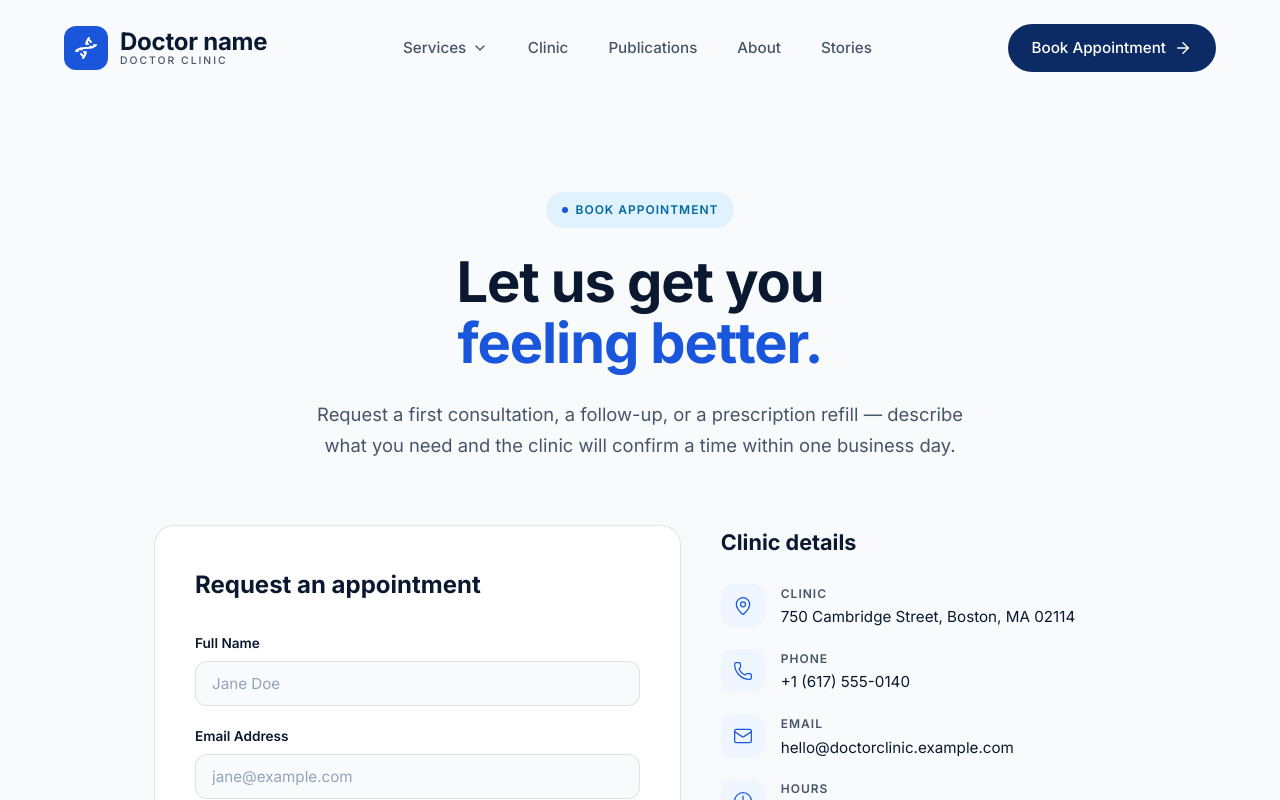
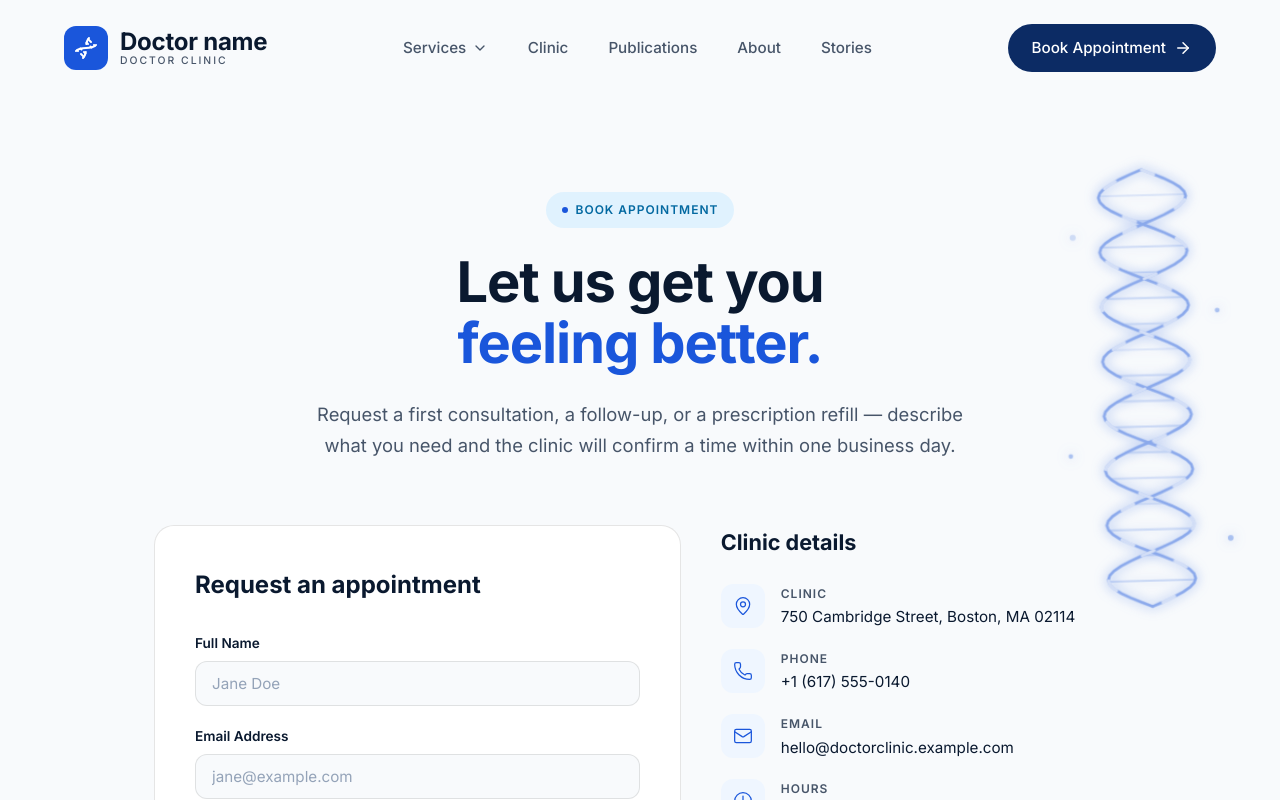
Before and after one commit to XORNOTFOUND02/genova-biosciences, a React (Vite) app: page /contact in a window 1280 px wide. Shown: the top 800 px of the page. Built offline with nearby package versions, Linux system fonts and the light colour scheme.

Commit message:
feat(contact): animated SVG DNA helix decoration - pure code, no assets, theme-aware, reduced-motion safe

```diff
--- a/src/Contact.css
+++ b/src/Contact.css
@@ -2,7 +2,13 @@
    Contact Page — Styles
    ============================================ */
 
+.contact-page {
+  position: relative;
+}
+
 .contact-hero {
+  position: relative;
+  z-index: 1;
   padding: 6rem var(--spacing-hero-x) 3rem;
   text-align: center;
   max-width: 900px;
@@ -60,6 +66,8 @@
 
 /* ---- Body Layout ---- */
 .contact-body {
+  position: relative;
+  z-index: 1;
   display: grid;
   grid-template-columns: 1.3fr 1fr;
   gap: 2.5rem;
--- a/src/Contact.tsx
+++ b/src/Contact.tsx
@@ -1,6 +1,7 @@
 import { useState, useEffect, type FormEvent } from 'react';
 import { useSearchParams } from 'react-router-dom';
 import { ArrowRight, Mail, MapPin, Phone, Clock, CheckCircle } from 'lucide-react';
+import DnaHelix from './DnaHelix';
 import './Contact.css';
 
 interface FormData {
@@ -84,6 +85,8 @@ export default function Contact() {
 
   return (
     <div className="contact-page">
+      {/* Decorative animated DNA helix (display-only, no layout impact) */}
+      <DnaHelix />
       {/* ---- Hero ---- */}
       <section className="contact-hero">
         <div className="contact-hero-content">
--- /dev/null
+++ b/src/DnaHelix.css
@@ -0,0 +1,134 @@
+/* ============================================
+   DnaHelix — decorative animated double helix
+   Pure CSS animation, no assets, no JS timers.
+   Uses --color-primary so dark mode recolors it.
+   ============================================ */
+
+.dna-helix {
+  position: absolute;
+  top: 4.5rem;
+  right: 3%;
+  width: 190px;
+  height: 440px;
+  z-index: 0;
+  pointer-events: none;
+  opacity: 0.55;
+  animation: dna-float 9s ease-in-out infinite;
+}
+
+.dna-svg {
+  width: 100%;
+  height: 100%;
+  overflow: visible;
+  filter: drop-shadow(0 0 10px var(--color-primary));
+  animation: dna-glow 4.5s ease-in-out infinite;
+}
+
+/* ---- Backbone strands ---- */
+.dna-strand {
+  stroke: var(--color-primary);
+  stroke-width: 3;
+  stroke-linecap: round;
+  fill: none;
+}
+
+/* ---- Energy flow (marching dashes over strands) ---- */
+.dna-flow {
+  stroke: #ffffff;
+  stroke-width: 3;
+  stroke-linecap: round;
+  fill: none;
+  opacity: 0.65;
+  stroke-dasharray: 14 46;
+  animation: dna-march 3.2s linear infinite;
+}
+
+.dna-flow-b {
+  animation-delay: -1.6s;
+}
+
+/* ---- Base-pair rungs ---- */
+.dna-rung {
+  stroke: var(--color-primary);
+  stroke-width: 2;
+  stroke-linecap: round;
+  opacity: 0.4;
+  transform-origin: center;
+  animation: dna-rung-pulse 2.4s ease-in-out infinite;
+}
+
+/* ---- Floating nucleotide dots ---- */
+.dna-dot {
+  fill: var(--color-primary);
+  opacity: 0.7;
+  animation: dna-dot-drift 6s ease-in-out infinite;
+}
+
+/* ---- Keyframes ---- */
+@keyframes dna-float {
+  0%,
+  100% {
+    transform: translateY(0) rotate(-1.5deg);
+  }
+  50% {
+    transform: translateY(-14px) rotate(1.5deg);
+  }
+}
+
+@keyframes dna-glow {
+  0%,
+  100% {
+    filter: drop-shadow(0 0 6px var(--color-primary));
+    opacity: 0.9;
+  }
+  50% {
+    filter: drop-shadow(0 0 16px var(--color-primary));
+    opacity: 1;
+  }
+}
+
+@keyframes dna-march {
+  to {
+    stroke-dashoffset: -60;
+  }
+}
+
+@keyframes dna-rung-pulse {
+  0%,
+  100% {
+    opacity: 0.25;
+  }
+  50% {
+    opacity: 0.75;
+  }
+}
+
+@keyframes dna-dot-drift {
+  0%,
+  100% {
+    transform: translate(0, 0);
+    opacity: 0.35;
+  }
+  50% {
+    transform: translate(6px, -10px);
+    opacity: 0.9;
+  }
+}
+
+/* ---- Keep it out of narrow viewports (no layout impact) ---- */
+@media (max-width: 1180px) {
+  .dna-helix {
+    display: none;
+  }
+}
+
+/* ---- Respect reduced-motion preferences ---- */
+@media (prefers-reduced-motion: reduce) {
+  .dna-helix,
+  .dna-svg,
+  .dna-flow,
+  .dna-rung,
+  .dna-dot {
+    animation: none;
+  }
+}
--- /dev/null
+++ b/src/DnaHelix.tsx
@@ -0,0 +1,94 @@
+import './DnaHelix.css';
+
+/* ============================================
+   DnaHelix — decorative animated double helix
+   Pure SVG + CSS, zero assets. Theme-aware via
+   --color-primary (light/dark). Display only.
+   ============================================ */
+
+const W = 200;
+const H = 460;
+const MID = W / 2;
+const AMP = 46;
+const TURNS = 4;
+const SAMPLES = 96;
+
+const sinX = (y: number, phase: number) =>
+  MID + AMP * Math.sin((y / H) * TURNS * Math.PI * 2 + phase);
+
+function strandPath(phase: number): string {
+  const pts: string[] = [];
+  for (let i = 0; i <= SAMPLES; i++) {
+    const y = (i / SAMPLES) * H;
+    pts.push(`${i === 0 ? 'M' : 'L'}${sinX(y, phase).toFixed(1)} ${y.toFixed(1)}`);
+  }
+  return pts.join(' ');
+}
+
+/* Base-pair rungs — skip near crossing points where strands touch */
+const RUNG_COUNT = 17;
+const rungs = Array.from({ length: RUNG_COUNT - 1 }, (_, idx) => {
+  const y = ((idx + 1) / RUNG_COUNT) * H;
+  const x1 = sinX(y, 0);
+  const x2 = sinX(y, Math.PI);
+  return { y, x1, x2 };
+}).filter((r) => Math.abs(r.x1 - r.x2) > 14);
+
+/* Floating nucleotide dots around the helix */
+const dots = [
+  { cx: 26, cy: 70, r: 3.2, delay: '0s' },
+  { cx: 176, cy: 150, r: 2.6, delay: '1.4s' },
+  { cx: 18, cy: 300, r: 2.4, delay: '2.6s' },
+  { cx: 184, cy: 390, r: 3, delay: '0.8s' },
+];
+
+export default function DnaHelix() {
+  const strandA = strandPath(0);
+  const strandB = strandPath(Math.PI);
+
+  return (
+    <div className="dna-helix" aria-hidden="true">
+      <svg
+        className="dna-svg"
+        viewBox={`0 0 ${W} ${H}`}
+        fill="none"
+        xmlns="http://www.w3.org/2000/svg"
+      >
+        {/* Base-pair rungs */}
+        <g className="dna-rungs">
+          {rungs.map((r, i) => (
+            <line
+              key={r.y}
+              className="dna-rung"
+              x1={r.x1.toFixed(1)}
+              y1={r.y.toFixed(1)}
+              x2={r.x2.toFixed(1)}
+              y2={r.y.toFixed(1)}
+              style={{ animationDelay: `${(i % 6) * 0.35}s` }}
+            />
+          ))}
+        </g>
+
+        {/* Two backbone strands */}
+        <path className="dna-strand" d={strandA} />
+        <path className="dna-strand" d={strandB} />
+        <path className="dna-flow" d={strandA} />
+        <path className="dna-flow dna-flow-b" d={strandB} />
+
+        {/* Drifting nucleotide dots */}
+        <g className="dna-dots">
+          {dots.map((d) => (
+            <circle
+              key={`${d.cx}-${d.cy}`}
+              className="dna-dot"
+              cx={d.cx}
+              cy={d.cy}
+              r={d.r}
+              style={{ animationDelay: d.delay }}
+            />
+          ))}
+        </g>
+      </svg>
+    </div>
+  );
+}
```
